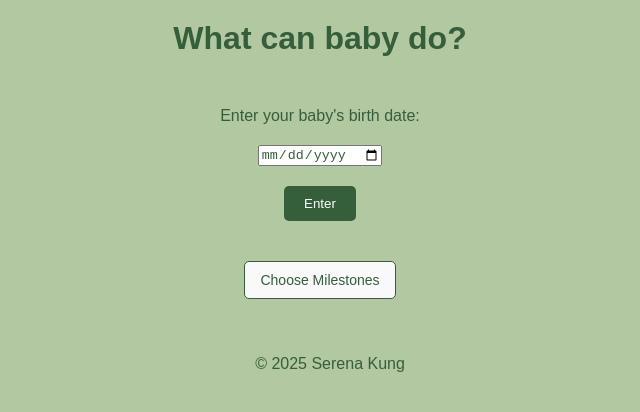
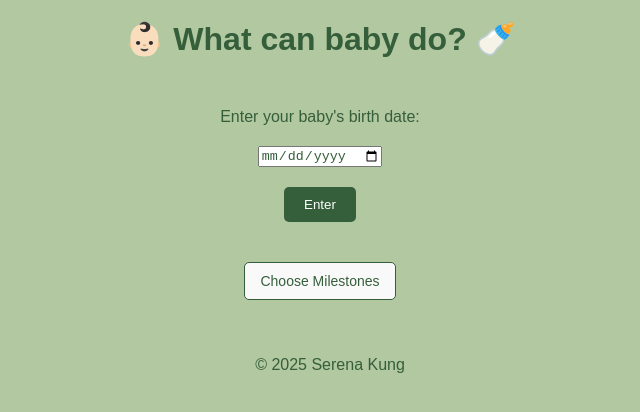
Before and after one commit to serenakung/babymilestones, a plain HTML site: page index.html in a window 1280 px wide. Shown: the whole page, without its empty margins (320-960 px from the left). Drawn offline with Linux system fonts and the light colour scheme.

Commit message:
Update index.html

```diff
--- a/index.html
+++ b/index.html
@@ -8,7 +8,7 @@
 </head>
 <body>
     <header>
-        <h1>What can baby do?</h1>
+        <h1> 👶🏻 What can baby do? 🍼 </h1>
     </header>
     <main>
         <form>
```
